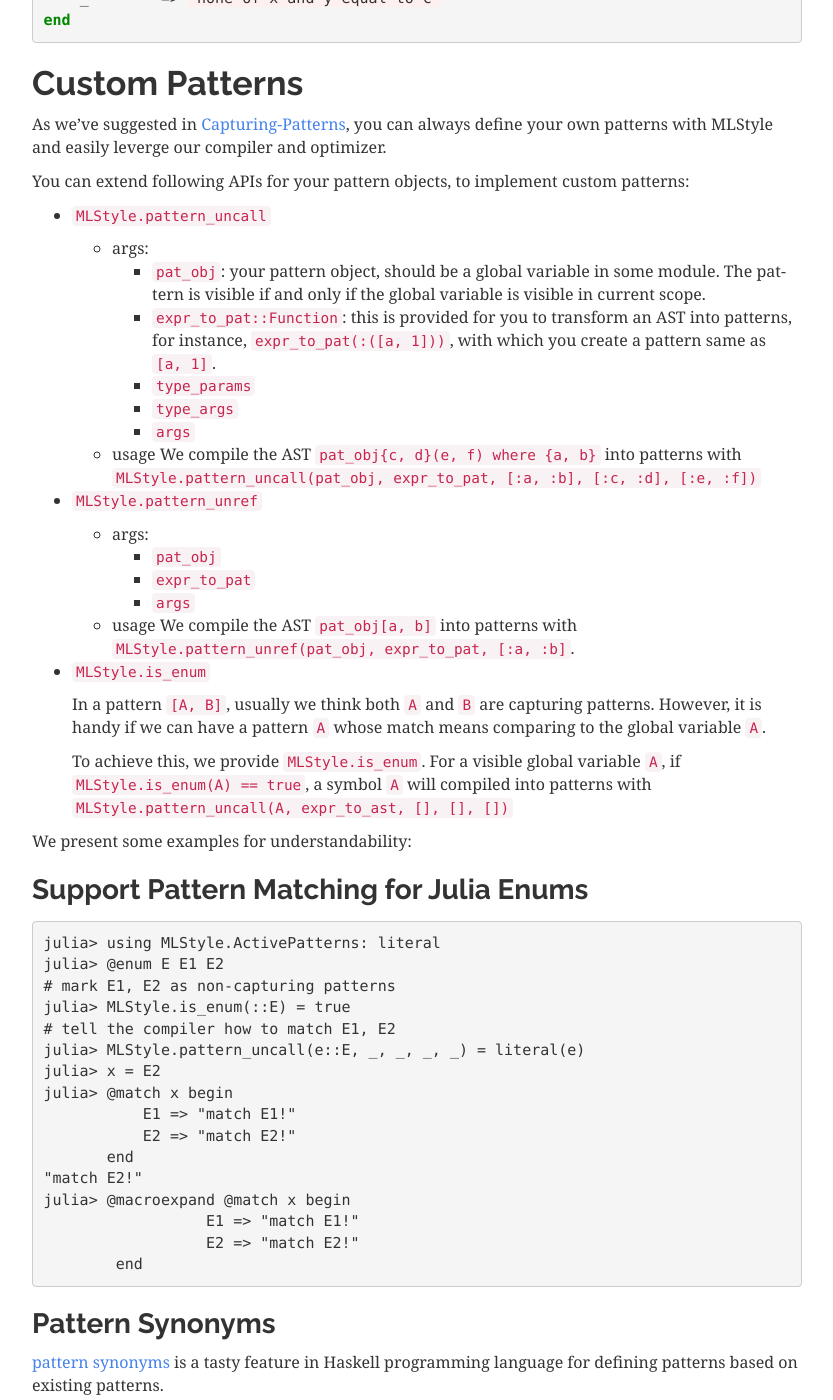
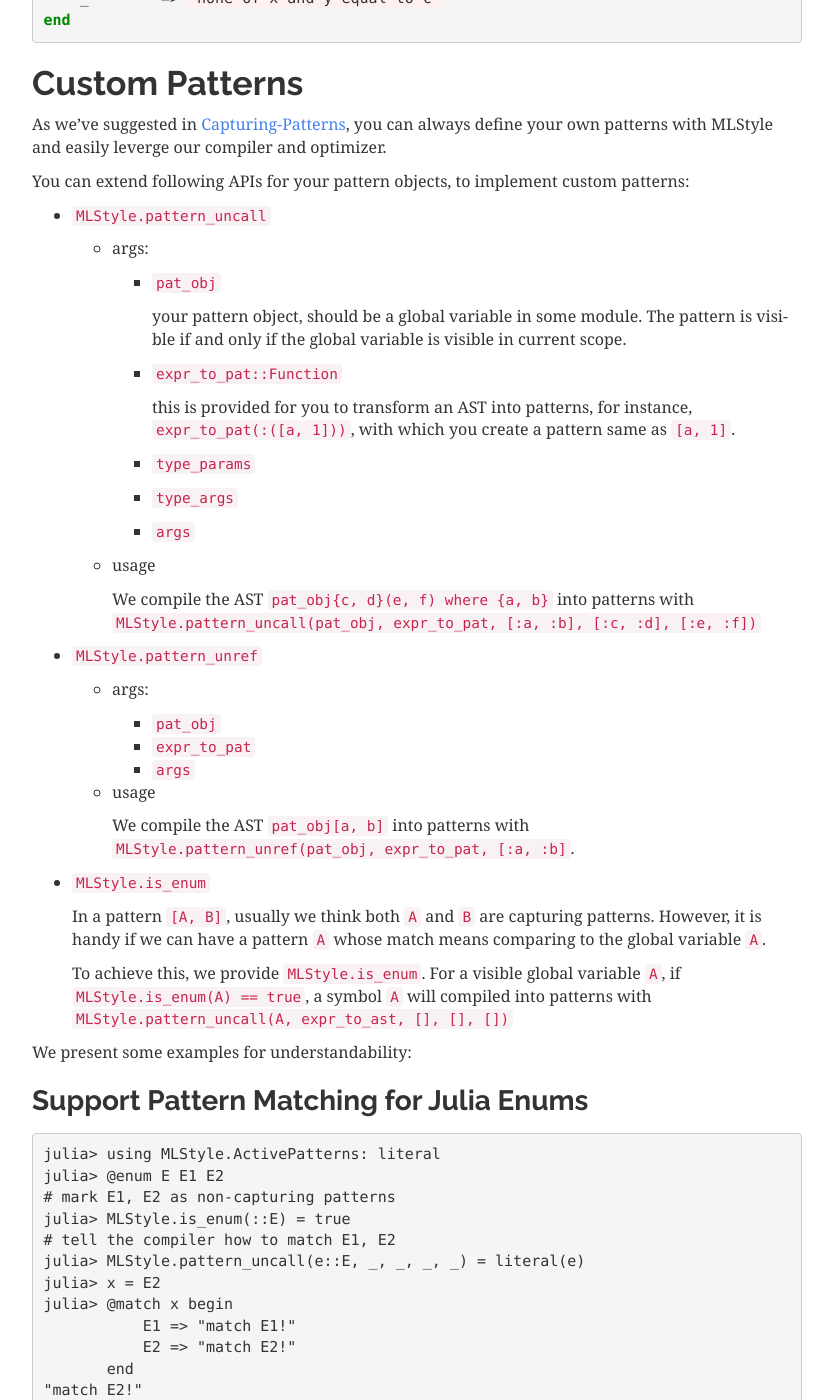
Before and after one commit to thautwarm/MLStyle.jl, a Sphinx documentation site: the page built from docs/syntax/pattern.md, in a window 1280 px wide and 1400 px high, scrolled down 5448 px. Shown: the whole window, without its empty margins (38-871 px from the left). Built offline with Sphinx 7.4.7, drawn with Linux system fonts in a browser that asks for light colours.

Commit message:
update docs

```diff
--- a/docs/syntax/pattern.md
+++ b/docs/syntax/pattern.md
@@ -261,12 +261,19 @@
 
 - `MLStyle.pattern_uncall`
   - args:
-    - `pat_obj`: your pattern object, should be a global variable in some module. The pattern is visible if and only if the global variable is visible in current scope.
-    -  `expr_to_pat::Function`: this is provided for you to transform an AST into patterns, for instance, `expr_to_pat(:([a, 1]))`, with which you create a pattern same as `[a, 1]`.
+    - `pat_obj`
+
+       your pattern object, should be a global variable in some module. The pattern is visible if and only if the global variable is visible in current scope.
+    -  `expr_to_pat::Function`
+
+       this is provided for you to transform an AST into patterns, for instance, `expr_to_pat(:([a, 1]))`, with which you create a pattern same as `[a, 1]`.
+
     -  `type_params`
     -  `type_args`
     -  `args`
+
   - usage
+
     We compile the AST `pat_obj{c, d}(e, f) where {a, b}` into
     patterns with `MLStyle.pattern_uncall(pat_obj, expr_to_pat, [:a, :b], [:c, :d], [:e, :f])`
 
@@ -276,16 +283,16 @@
     - `expr_to_pat`
     - `args`
   - usage
+
     We compile the AST `pat_obj[a, b]` into patterns with
     `MLStyle.pattern_unref(pat_obj, expr_to_pat, [:a, :b]`.
 
 - `MLStyle.is_enum`
 
-  In a pattern `[A, B]`, usually we think both `A` and `B` are capturing patterns. However, it is handy if we can have a pattern `A` whose match means comparing to the global variable `A`.
+   In a pattern `[A, B]`, usually we think both `A` and `B` are capturing patterns. However, it is handy if we can have a pattern `A` whose match means comparing to the global variable `A`.
 
-  To achieve this, we provide `MLStyle.is_enum`.
-  For a visible global variable `A`, if `MLStyle.is_enum(A) == true`,
-  a symbol `A` will compiled into patterns with `MLStyle.pattern_uncall(A, expr_to_ast, [], [], [])`
+   To achieve this, we provide `MLStyle.is_enum`.
+   For a visible global variable `A`, if `MLStyle.is_enum(A) == true`, a symbol `A` will compiled into patterns with `MLStyle.pattern_uncall(A, expr_to_ast, [], [], [])`
 
 We present some examples for understandability:
 
```
